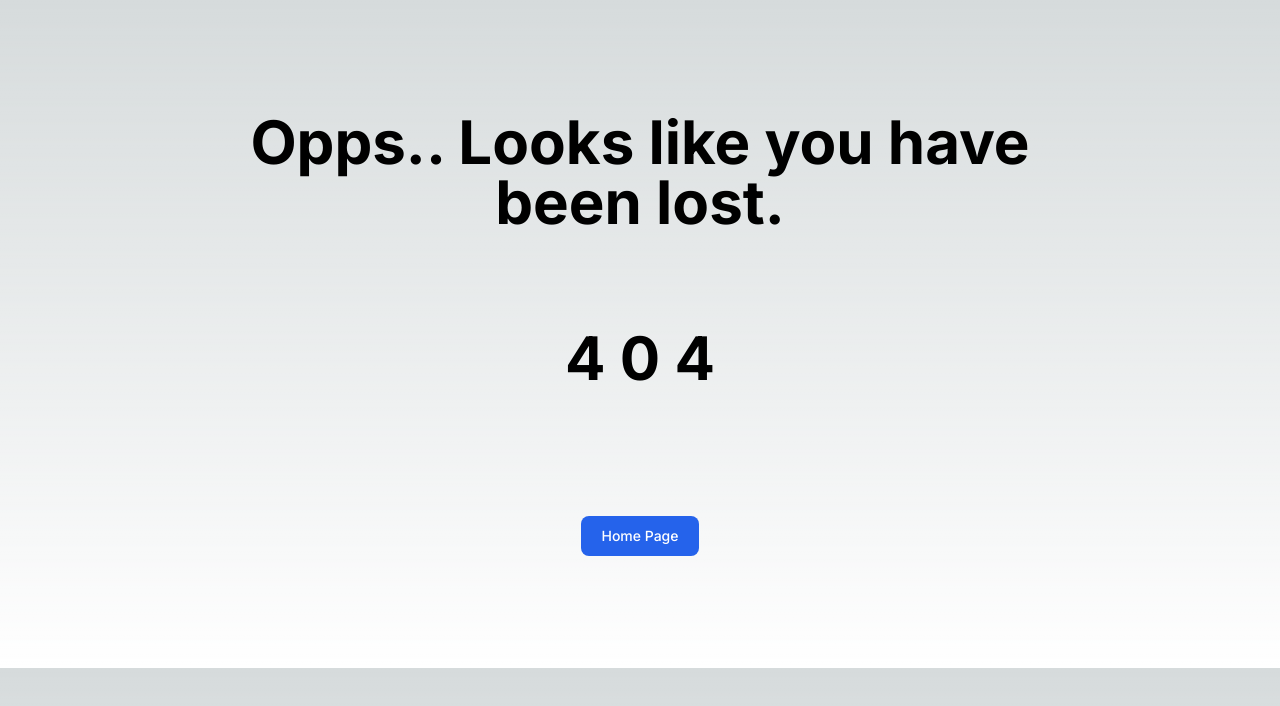
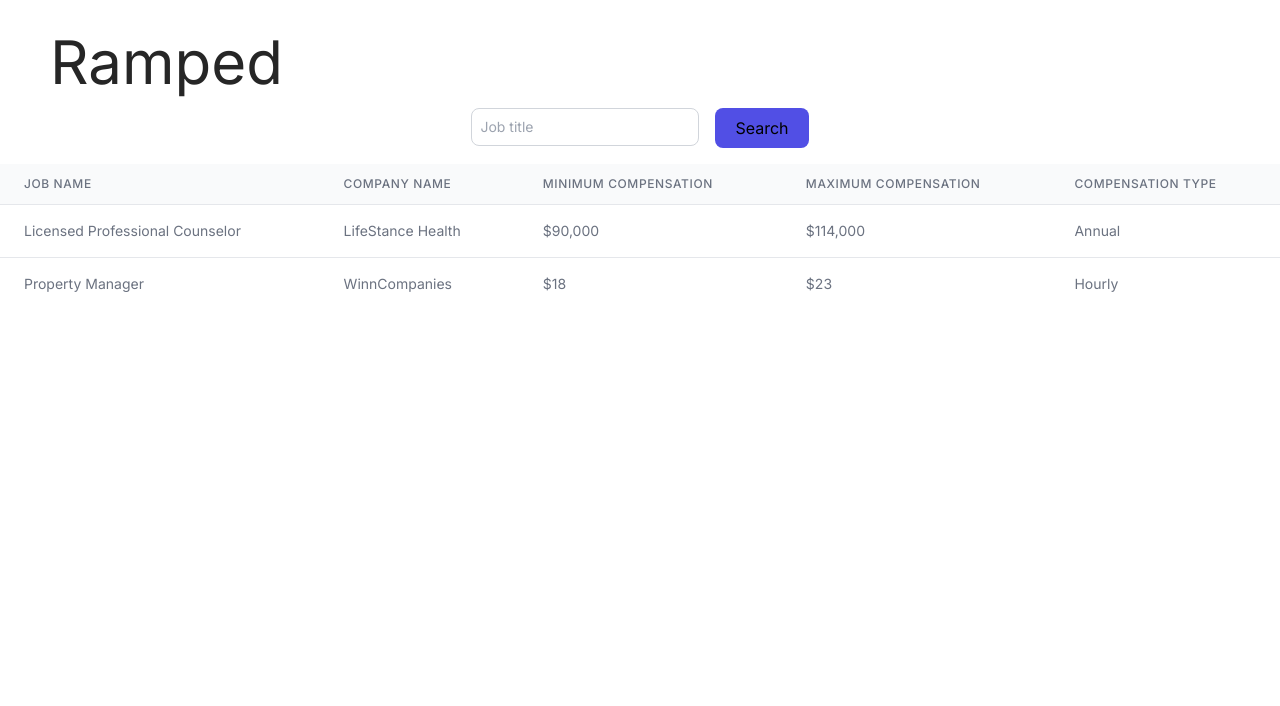
Before and after one commit to loyal812/ramped-ui, a Next.js app: page /dashboard in a window 1280 px wide. Before the commit this address had no page. Shown: the top 706 px of the page. Built offline with nearby package versions, Linux system fonts and the light colour scheme.

Commit message:
feat: create the dashboard job retrieve ui

```diff
--- /dev/null
+++ b/src/app/dashboard/page.tsx
@@ -0,0 +1,14 @@
+import DashboardContainer from "../../containers/dashboard";
+import React, { FC } from "react";
+
+interface DashboardPageProps { }
+
+const DashboardPage: FC<DashboardPageProps> = ({ }) => {
+    return (
+        <main>
+            <DashboardContainer />
+        </main>
+    );
+};
+
+export default DashboardPage;
--- /dev/null
+++ b/src/components/Table/index.tsx
@@ -0,0 +1,44 @@
+// components/Table.tsx
+import React from 'react';
+
+type TableProps = {
+    data: Array<{ [key: string]: string | number }>;
+    columns: Array<{ header: string, key: string }>;
+};
+
+const Table: React.FC<TableProps> = ({ data, columns }) => {
+    return (
+        <div className="overflow-x-auto">
+            <table className="min-w-full divide-y divide-gray-200">
+                <thead className="bg-gray-50">
+                    <tr>
+                        {columns.map((column) => (
+                            <th
+                                key={column.key}
+                                className="px-6 py-3 text-left text-xs font-medium text-gray-500 uppercase tracking-wider"
+                            >
+                                {column.header}
+                            </th>
+                        ))}
+                    </tr>
+                </thead>
+                <tbody className="bg-white divide-y divide-gray-200">
+                    {data.map((row, rowIndex) => (
+                        <tr key={rowIndex}>
+                            {columns.map((column) => (
+                                <td
+                                    key={column.key}
+                                    className="px-6 py-4 whitespace-nowrap text-sm text-gray-500"
+                                >
+                                    {row[column.key]}
+                                </td>
+                            ))}
+                        </tr>
+                    ))}
+                </tbody>
+            </table>
+        </div>
+    );
+};
+
+export default Table;
--- /dev/null
+++ b/src/containers/dashboard/index.tsx
@@ -0,0 +1,77 @@
+"use client"
+
+import Image from "next/image";
+import React, { FC, useState } from "react";
+import Link from "next/link";
+import HeaderBrand from "@/components/Header/Brand";
+import Input from "@/components/InputForms";
+import Button from "@/components/Buttons";
+import Table from "@/components/Table";
+
+interface DashboardContainerProps { }
+
+const DashboardContainer: FC<DashboardContainerProps> = ({ }) => {
+    const [search, setSearch] = useState("");
+
+    const data = [
+        { job_name: 'Licensed Professional Counselor', company_name: "LifeStance Health", min_salary: '$90,000', max_salary: "$114,000", salary_type: "Annual" },
+        { job_name: 'Property Manager', company_name: "WinnCompanies", min_salary: '$18', max_salary: "$23", salary_type: "Hourly" },
+    ];
+
+    const columns = [
+        { header: 'Job Name', key: 'job_name' },
+        { header: 'Company Name', key: 'company_name' },
+        { header: 'Minimum Compensation', key: 'min_salary' },
+        { header: 'Maximum Compensation', key: 'max_salary' },
+        { header: 'Compensation Type', key: 'salary_type' },
+    ];
+
+    const retrieveJob = () => {
+
+    }
+
+    return (
+        <main className="bg-bg-white">
+
+            <div className="relative">
+
+                {/* Content */}
+                <div className="w-full h-screen space-y-4">
+                    <HeaderBrand />
+
+                    <div className="space-y-4">
+                        <div className="flex justify-center gap-4">
+                            <Input
+                                label=""
+                                type="text"
+                                name="search"
+                                value={search}
+                                onChange={(e) => setSearch(e.target.value)}
+                                placeholder="Job title"
+                                direction="column"
+                            />
+
+                            <Button
+                                variant="primary"
+                                color="bg-bg-pink hover:opacity-90"
+                                onClick={() => retrieveJob()}
+                                className="" >
+                                <p className="font-normal">Search</p>
+                            </Button>
+                        </div>
+
+                        <div>
+                            <Table data={data} columns={columns} />
+                        </div>
+
+                    </div>
+
+                </div>
+
+            </div>
+
+        </main>
+    );
+};
+
+export default DashboardContainer;
```
